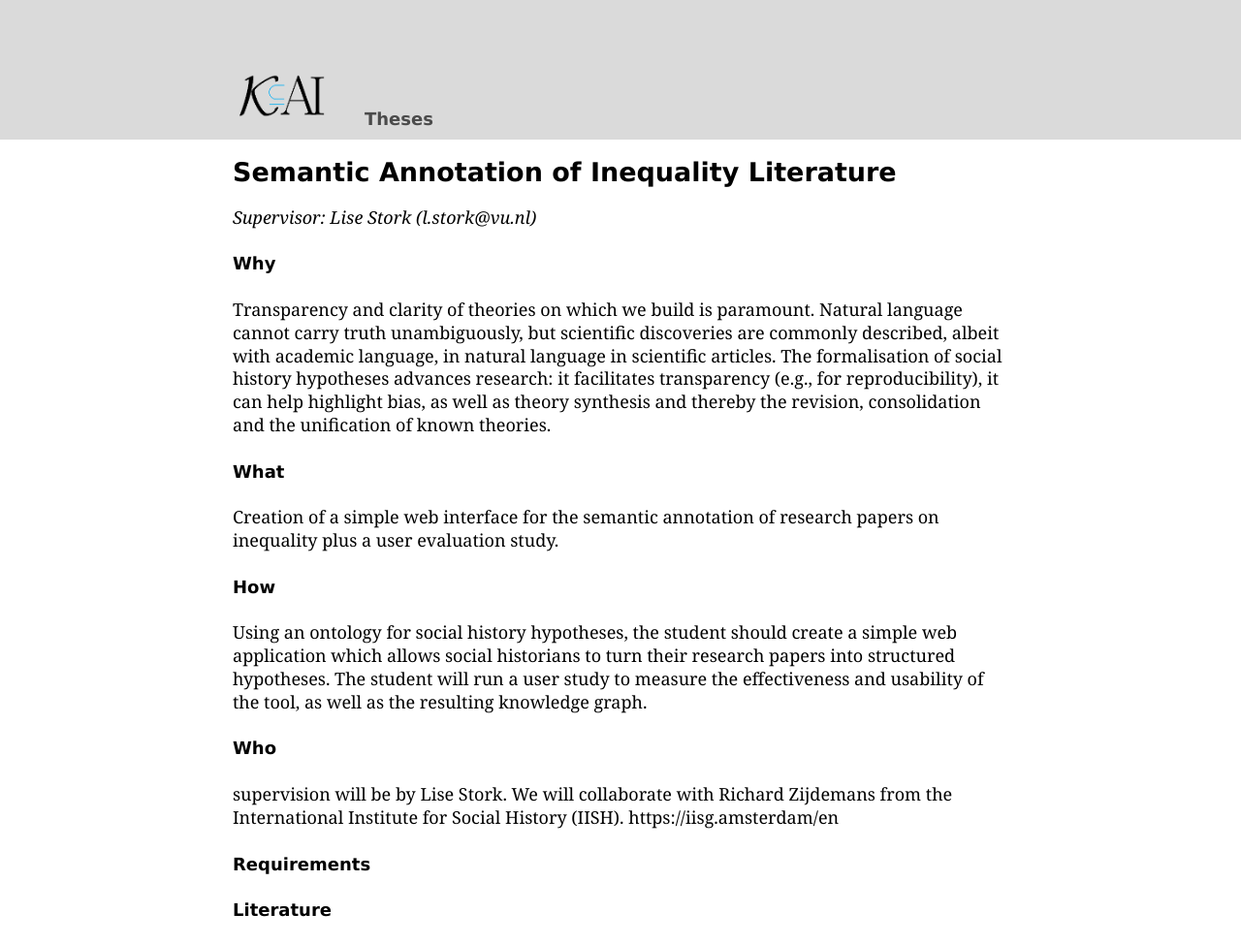
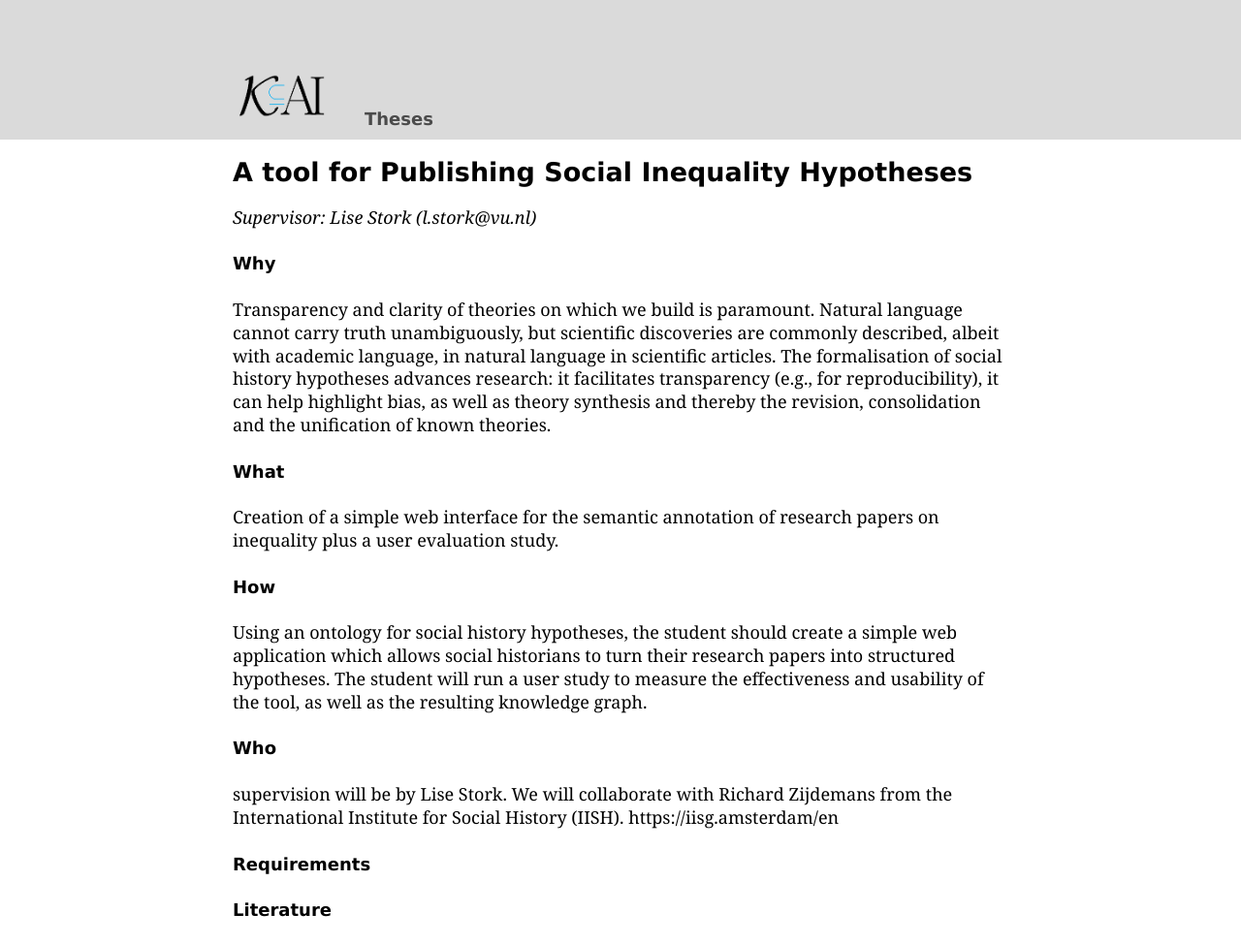
Before and after one commit to kai-vu/site, a Jekyll site: the page built from theses/LS_seman.md, in a window 1280 px wide. Shown: the whole page at 97% size. Built offline with Jekyll 4.4.1, drawn with Linux system fonts in a browser that asks for light colours; our own code applies the rules of GitHub Pages for plain Markdown files.

Commit message:
Update LS_seman.md

```diff
--- a/theses/LS_seman.md
+++ b/theses/LS_seman.md
@@ -1,5 +1,5 @@
 ---
-title: Semantic Annotation of Inequality Literature
+title: A tool for Publishing Social Inequality Hypotheses
 ---
 
 <nav><ul>
@@ -7,7 +7,7 @@ title: Semantic Annotation of Inequality Literature
     <li><a href="https://kai.cs.vu.nl/theses/">Theses</a></li>
 </ul></nav>
 
-## Semantic Annotation of Inequality Literature
+## A tool for Publishing Social Inequality Hypotheses
 
 *Supervisor: Lise Stork (l.stork@vu.nl)*
 
```
